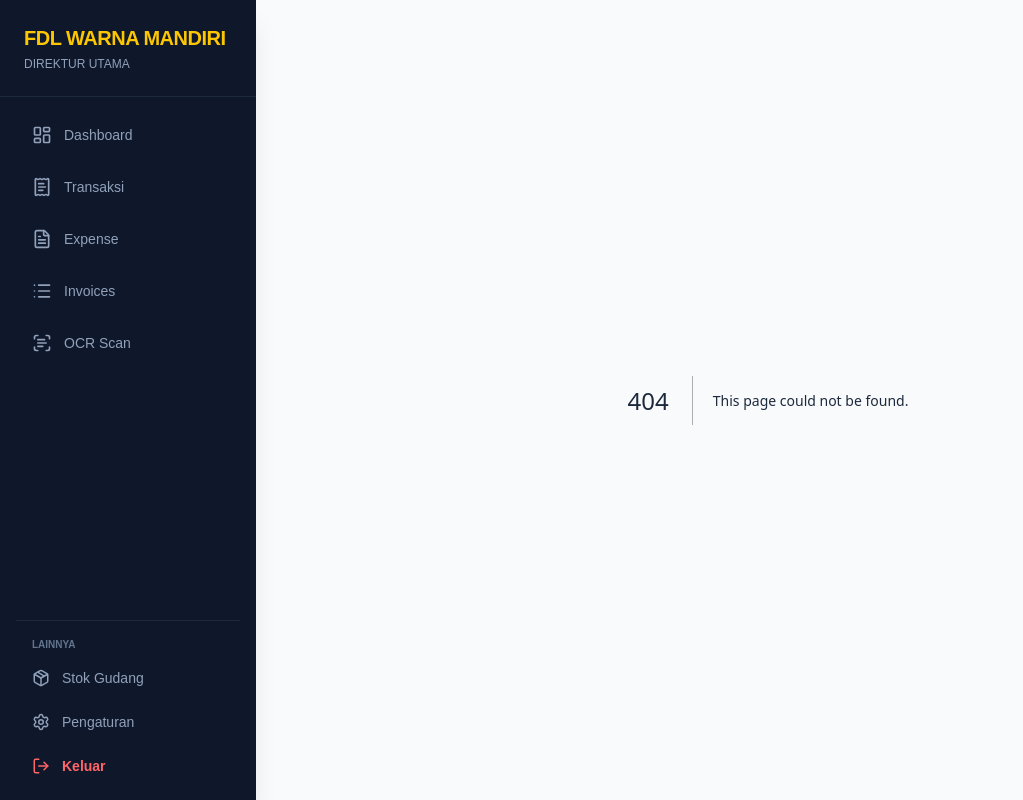
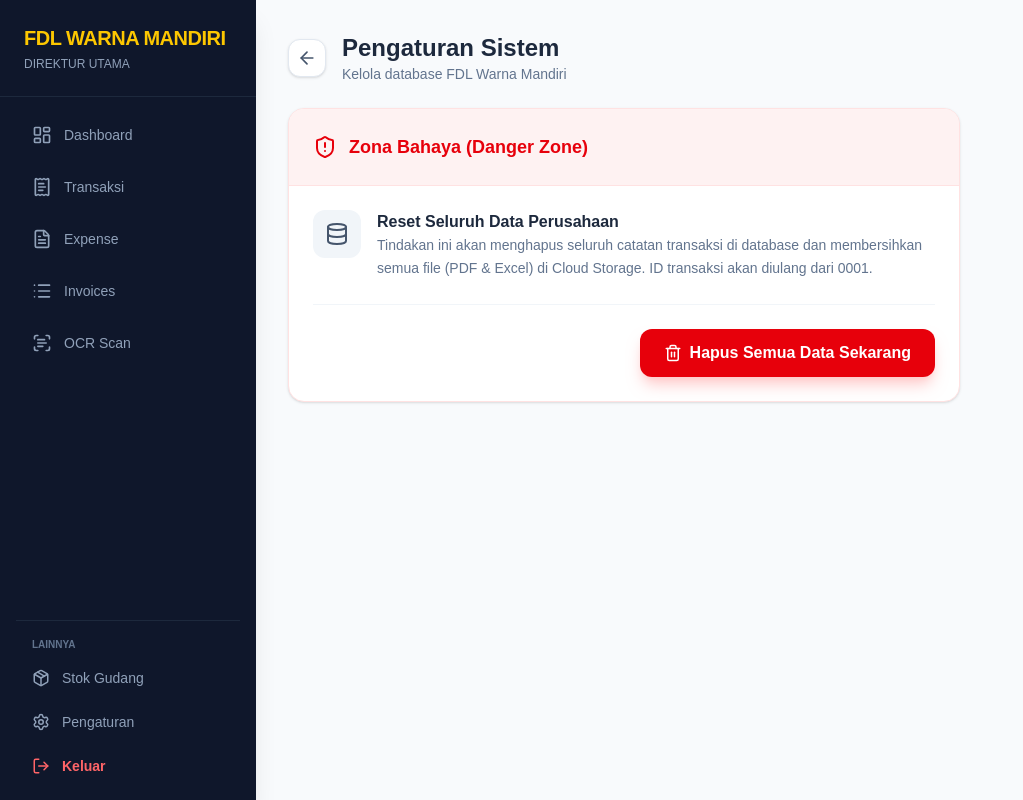
Before and after one commit to fahmialashri/FDL-Manajement, a Next.js app: page /settings in a window 1280 px wide. Before the commit this address had no page. Shown: the whole page, without its empty margins (0-1023 px from the left). Built offline with nearby package versions, Linux system fonts and the light colour scheme.

Commit message:
penambahan fitur hapus database otomatis

```diff
--- /dev/null
+++ b/src/app/api/admin/reset-database/route.ts
@@ -0,0 +1,53 @@
+import { NextResponse } from "next/server";
+import { prisma } from "@/prisma-client";
+import { supabaseAdmin } from "@/libs/supabaseAdmin";
+
+export async function POST(req: Request) {
+  try {
+    const { password } = await req.json();
+
+    // GANTI PASSWORD RAHASIA KAMU DISINI
+    if (password !== "fdl-warna-2026") {
+      return NextResponse.json({ error: "Password Admin Salah!" }, { status: 401 });
+    }
+
+    // 1. Reset Database (Urutan harus benar karena ada relasi/Foreign Key)
+    // Kita matikan sementara cek relasi agar tidak error saat hapus massal
+    await prisma.$executeRawUnsafe(`SET session_replication_role = 'replica';`);
+
+    // List semua tabel yang mau dibersihkan
+    const tables = [
+      '"InvoiceItem"',
+      '"SuratJalan"',
+      '"Invoice"',
+      '"AccountingLedger"',
+      '"Product"',
+      '"Customer"'
+    ];
+
+    for (const table of tables) {
+      await prisma.$executeRawUnsafe(`TRUNCATE TABLE ${table} RESTART IDENTITY CASCADE;`);
+    }
+
+    await prisma.$executeRawUnsafe(`SET session_replication_role = 'origin';`);
+
+    // 2. Bersihkan Storage (Bucket: accounting)
+    // Hapus file di folder excel dan pdf
+    const folders = ['excel', 'pdf'];
+    for (const folder of folders) {
+      const { data: listFiles } = await supabaseAdmin.storage
+        .from("accounting")
+        .list(folder);
+
+      if (listFiles && listFiles.length > 0) {
+        const filesToDelete = listFiles.map((file) => `${folder}/${file.name}`);
+        await supabaseAdmin.storage.from("accounting").remove(filesToDelete);
+      }
+    }
+
+    return NextResponse.json({ ok: true, message: "Seluruh data berhasil dihapus!" });
+  } catch (e: any) {
+    console.error(e);
+    return NextResponse.json({ error: e.message }, { status: 500 });
+  }
+}
--- /dev/null
+++ b/src/app/settings/page.tsx
@@ -0,0 +1,93 @@
+"use client";
+
+import React from 'react';
+import { Trash2, ShieldAlert, Database, ArrowLeft } from "lucide-react";
+import Link from 'next/link';
+
+export default function SettingsPage() {
+  const [loading, setLoading] = React.useState(false);
+
+  const handleResetTotal = async () => {
+    const pass = window.prompt("⚠️ KONFIRMASI DIREKTUR: Masukkan Password untuk Reset Total:");
+
+    if (!pass) return;
+
+    const yakin = confirm("Semua data Invoice, Customer, dan Ledger akan hilang PERMANEN. Anda yakin?");
+    if (!yakin) return;
+
+    setLoading(true);
+    try {
+      const res = await fetch("/api/admin/reset-database", {
+        method: "POST",
+        headers: { "Content-Type": "application/json" },
+        body: JSON.stringify({ password: pass }),
+      });
+
+      const result = await res.json();
+
+      if (res.ok) {
+        alert("✅ " + result.message);
+        window.location.href = "/"; // Balik ke dashboard
+      } else {
+        alert("❌ Gagal: " + result.error);
+      }
+    } catch (err) {
+      alert("Terjadi kesalahan koneksi.");
+    } finally {
+      setLoading(false);
+    }
+  };
+
+  return (
+    <div className="p-4 md:p-8 space-y-6">
+      <header className="flex items-center gap-4">
+        <Link href="/" className="p-2 bg-white border border-slate-200 rounded-xl hover:bg-slate-50 text-slate-600 shadow-sm">
+          <ArrowLeft size={20} />
+        </Link>
+        <div>
+          <h2 className="text-2xl font-bold text-slate-800">Pengaturan Sistem</h2>
+          <p className="text-sm text-slate-500">Kelola database FDL Warna Mandiri</p>
+        </div>
+      </header>
+
+      <div className="max-w-2xl">
+        <div className="bg-white rounded-2xl border border-red-100 shadow-sm overflow-hidden">
+          <div className="p-6 bg-red-50 border-b border-red-100 flex items-center gap-3 text-red-600">
+            <ShieldAlert size={24} />
+            <h3 className="font-bold text-lg">Zona Bahaya (Danger Zone)</h3>
+          </div>
+
+          <div className="p-6 space-y-6">
+            <div className="flex items-start gap-4">
+              <div className="p-3 bg-slate-100 text-slate-600 rounded-xl">
+                <Database size={24} />
+              </div>
+              <div>
+                <p className="font-bold text-slate-800">Reset Seluruh Data Perusahaan</p>
+                <p className="text-sm text-slate-500 leading-relaxed">
+                  Tindakan ini akan menghapus seluruh catatan transaksi di database dan
+                  membersihkan semua file (PDF & Excel) di Cloud Storage. ID transaksi akan diulang dari 0001.
+                </p>
+              </div>
+            </div>
+
+            <div className="pt-6 border-t border-slate-100 flex justify-end">
+              <button
+                onClick={handleResetTotal}
+                disabled={loading}
+                className={`flex items-center gap-2 px-6 py-3 rounded-xl font-bold transition-all shadow-lg active:scale-95 ${
+                  loading
+                    ? 'bg-slate-200 text-slate-400 cursor-not-allowed'
+                    : 'bg-red-600 hover:bg-red-700 text-white shadow-red-200'
+                }`}
+              >
+                <Trash2 size={18} />
+                {loading ? "Sedang Menghapus..." : "Hapus Semua Data Sekarang"}
+              </button>
+            </div>
+          </div>
+        </div>
+      </div>
+    </div>
+  );
+}
--- a/src/components/ui/Topbar.tsx
+++ b/src/components/ui/Topbar.tsx
@@ -70,7 +70,7 @@ export default function Topbar({ children }: { children: React.ReactNode }) {
                 <Package size={18} /> <span className="text-sm">Stok Gudang</span>
              </Link>
 
-             <Link href="#" className="flex items-center gap-3 px-4 py-2 text-slate-400 hover:text-white transition-colors">
+             <Link href="/settings" className="flex items-center gap-3 px-4 py-2 text-slate-400 hover:text-white transition-colors">
                 <Settings size={18} /> <span className="text-sm">Pengaturan</span>
              </Link>
 
```
